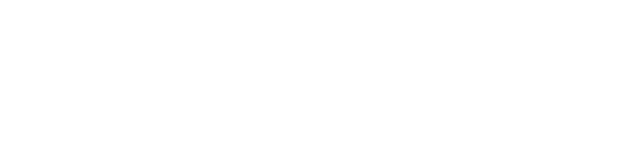
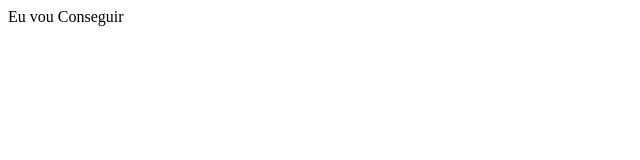
Before and after one commit to emanoels/web-app, a plain HTML site: page index.html in a window 1280 px wide. Shown: the whole page, without its empty margins (0-640 px from the left). Drawn offline with Linux system fonts and the light colour scheme.

Commit message:
Update index.html

```diff
--- a/index.html
+++ b/index.html
@@ -3,5 +3,6 @@
 <title>Portal Salinas App</title>
 </head>
 <body>
+<p>Eu vou Conseguir</p>
 </body>
 <html>
```
